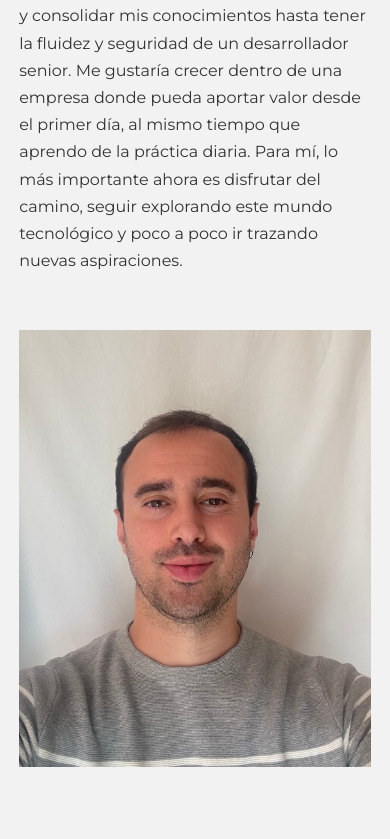
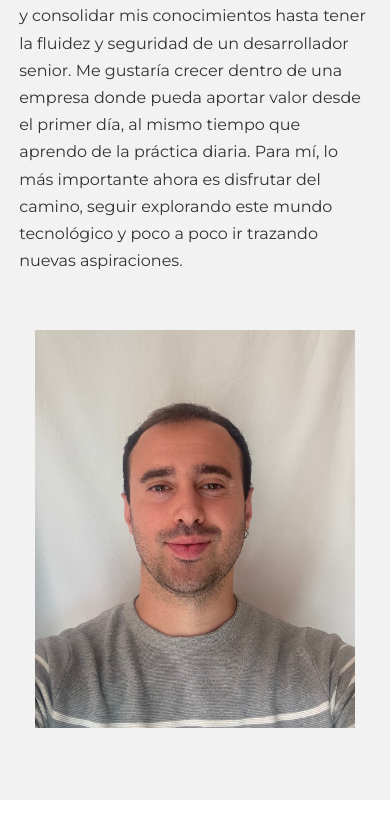
Before and after one commit to JaumeEsquerdo/portfolio-personal, a React (Vite) app in the folder portfolio-jaume/: page /sobre-mi in a window 390 px wide. Shown: the part 1534-2373 px from the top of the page. After the commit the page ends 2334 px from the top, so only its background shows below. Built offline with nearby package versions, Linux system fonts and the light colour scheme; a web font is replaced by a local one.

Commit message:
Update sobreMi.css

```diff
--- a/portfolio-jaume/src/css/sobreMi.css
+++ b/portfolio-jaume/src/css/sobreMi.css
@@ -19,7 +19,7 @@
 }
 
 .SobreMi-img {
-    max-width: 500px;
+    max-width: 400px;
     object-fit: cover;
 
 }
@@ -87,7 +87,7 @@
     }
 
     .SobreMi-img {
-        max-width: 400px;
+        max-width: 320px;
         width: 100%;
         padding: 0;
         margin-bottom: 40px;
```
